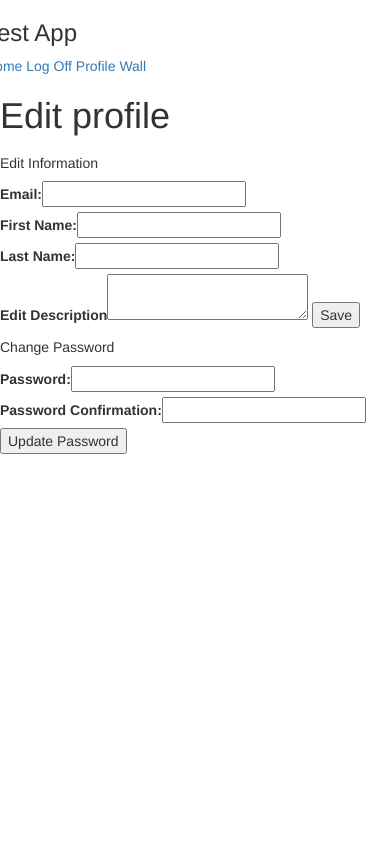
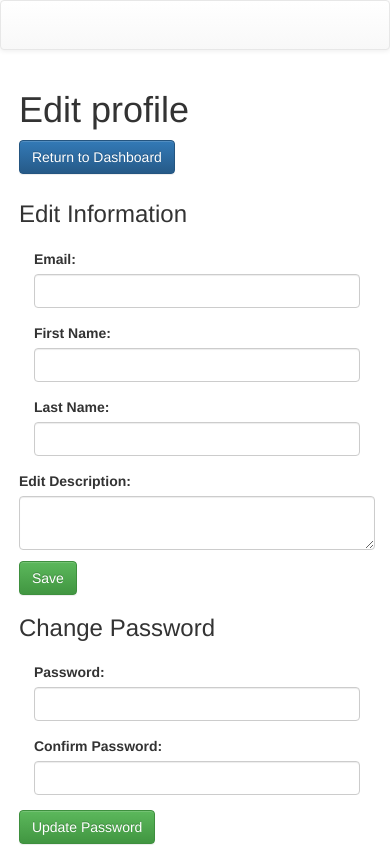
Before and after one commit to prchojnacki/userdashboard, a CodeIgniter app: page /normaldashboard/editprofile in a window 390 px wide. Before the commit the page ends 454 px from the top, so only its background shows below. Run offline with CodeIgniter, Linux system fonts and the light colour scheme.

Commit message:
changes to UI for admindashboard and normaldashboard, edit_userphp and editprofile.php. altered main.css

```diff
--- a/application/views/normaldashboard/editprofile.php
+++ b/application/views/normaldashboard/editprofile.php
@@ -10,16 +10,17 @@
 
 <!-- Latest compiled and minified JavaScript -->
 <script src="https://maxcdn.bootstrapcdn.com/bootstrap/3.3.4/js/bootstrap.min.js"></script>
+<link rel='stylesheet' href='/assets/main.css'>
 </head>
 <body>
-<div id='container'>
-    <div id='nav'>
-        <div class='row'>
-            <h3>Test App</h3>
+<nav class='navbar navbar-default'>
+    <div class='collapse navbar-collapse'>
+        <ul class='nav navbar-nav'>
+            <li><a href=''>Test App</a></li>
             <?php
                 if ($this->session->userdata('admin') == 'admin') {
             ?>
-            <a href='/admindashboard/index'>Home</a>
+            <li><a href='/admindashboard/index'>Dashboard</a></li>
             <?php
             } else {
             ?>
@@ -27,35 +28,76 @@
             <?php
             }
             ?>
-            <a href='/signins/logoff'>Log Off</a>
-            <a href='/normaldashboard/editprofile'>Profile</a>
-            <a href='/normaldashboard/view_wall/<?=$this->session->userdata("userid")?>'>Wall</a>
+            <li><a href="/normaldashboard/editprofile">Profile</a></li>
+            <li><a href="/normaldashboard/view_wall/<?=$this->session->userdata("userid")?>">Wall</a></li>
+        </ul>
+        <ul class='nav navbar-nav navbar-right'>
+            <li><a href="/signins/logoff">Log off</a></li>
+        </ul>
+    </div>
+</nav>
+<div class='container-fluid'>
+
+    <div class='row'>
+        <h1 class='col-sm-9 col-sm-offset-1'>Edit profile</h1>
+        <form action='/normaldashbard/index' method='post' class='col-sm-1'>
+            <input class = 'btn btn-primary' type='submit' value='Return to Dashboard'>
+        </form>
+    </div>
+
+    <div class='row'>
+        <div class='col-sm-4 col-sm-offset-1'>
+            <h3 class='col-sm-offset-1'>Edit Information</h3>
+            <form action='/normaldashboard/update_profile' method='post' class='form-horizontal'>
+                <div class='col-sm-12 form-group'>
+                    <label class='col-sm-4 control-label'>Email: </label>
+                    <div class='col-sm-6'>
+                        <input class='form-control' type='email' name='email'>
                     </div>
                 </div>
-    <h1>Edit profile</h1>
-<div class='row'>
-    <div class='col-md-6'>
-        <form action='/normaldashboard/update_profile' method='post'>
-            <h5>Edit Information</h5>
-            <label>Email:<input type='email' name='email'></label>
-            <label>First Name:<input type='text' name='first_name'></label>
-            <label>Last Name:<input type='text' name='last_name'></label>
-            <label>Edit Description<textarea name='description'></textarea></label>
-            <input type='submit' value='Save'>
+                <div class='col-sm-12 form-group'>
+                    <label class='col-sm-4 control-label'>First Name: </label>
+                    <div class='col-sm-6'>
+                        <input class='form-control' type='text' name='first_name'>
+                    </div>
+                </div>
+                <div class='col-sm-12 form-group'>
+                    <label class='col-sm-4 control-label'>Last Name: </label>
+                    <div class='col-sm-6'>
+                        <input class='form-control' type='text' name='last_name'>
+                    </div>
+                </div>
+                <div class='col-sm-10 form-group descriptionBox'>
+                    <label for='description'>Edit Description: </label>
+                    <textarea id='description' class='form-control' name='description'></textarea>
+                </div>
+                <div class='form-group col-sm-12'>
+                    <input class='btn btn-success col-sm-offset-8' type='submit' value='Save'>
+                </div>
+
             </form>
         </div>
         <div class='col-md-6'>
-        <form action='/normaldashboard/update_password' method='post'>
-            <h5>Change Password</h5>
-            <label>Password:<input type='text' name='password'></label>
-            <label>Password Confirmation:<input type='text' name='confirm'></label>
-            <input type='submit' value='Update Password'>
+            <h3 class='col-sm-offset-1'>Change Password</h3>
+            <form action='/normaldashboard/update_password' method='post' class='form-horizontal'>
+                <div class='form-group col-sm-12'>
+                    <label class='col-sm-4 control-label'>Password: </label>
+                    <div class='col-sm-5'>
+                        <input class='form-control' type='text' name='password'>
+                    </div>
+                </div>
+                <div class='form-group col-sm-12'>
+                    <label class='col-sm-4 control-label'>Confirm Password: </label>
+                    <div class='col-sm-5'>
+                        <input class='form-control' type='text' name='confirm'>
+                    </div>
+                </div>
+                <div class='form-group col-sm-12'>
+                    <input class='btn btn-success col-sm-offset-2' type='submit' value='Update Password'>
+                </div>
             </form>
         </div>
     </div>
-
-
-
 </div>
 </body>
 </html>
--- a/assets/main.css
+++ b/assets/main.css
@@ -1,3 +1,19 @@
 form {
     margin: 2% 0 2% 0;
 }
+
+.container-fluid {
+    margin: 0 0 0 1%;
+}
+
+div.col-sm-7 {
+    padding-right:0;
+}
+
+h3 {
+    margin-bottom: 6%;
+}
+.descriptionBox {
+    margin-top: 4%;
+    margin-bottom:3%;
+}
```
Also changed, not shown: application/views/admindashboard/edit_user.php (+31 -20 lines). Lines whose indentation alone changed are shown as unchanged.
